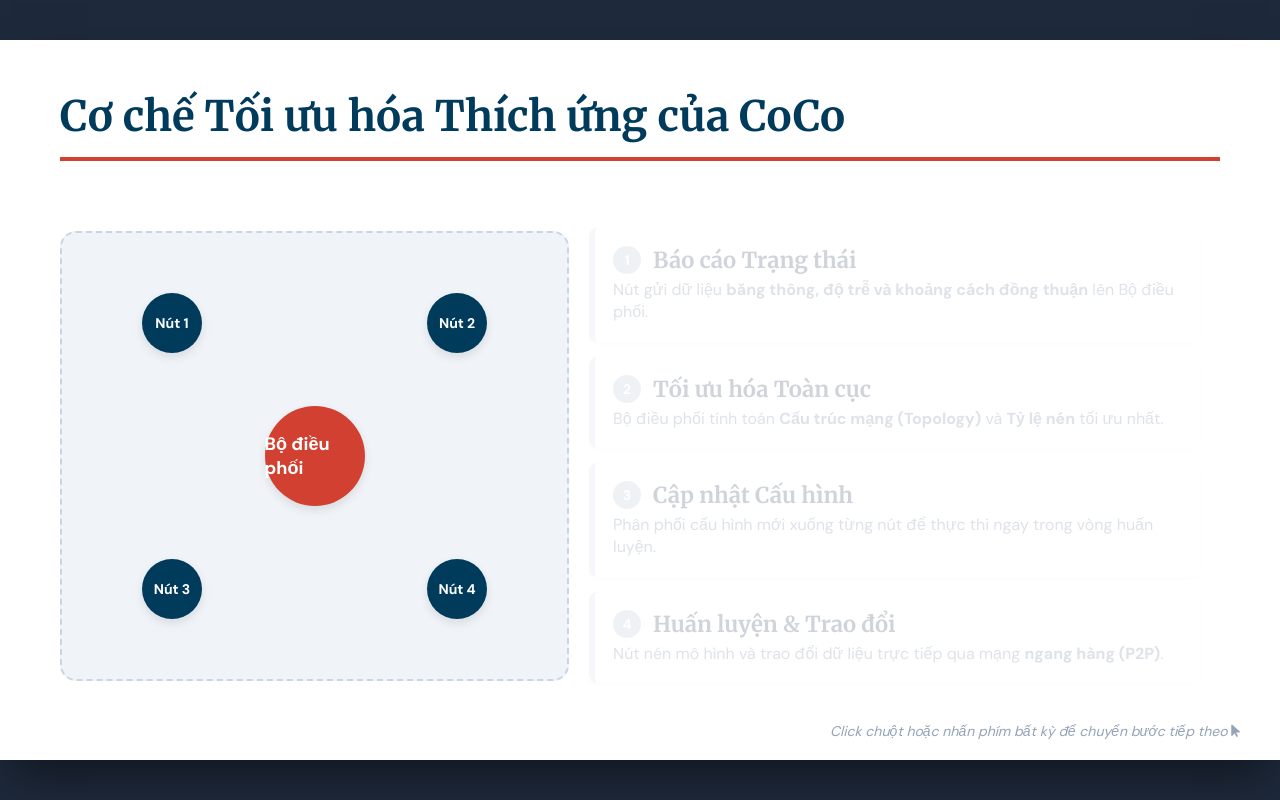
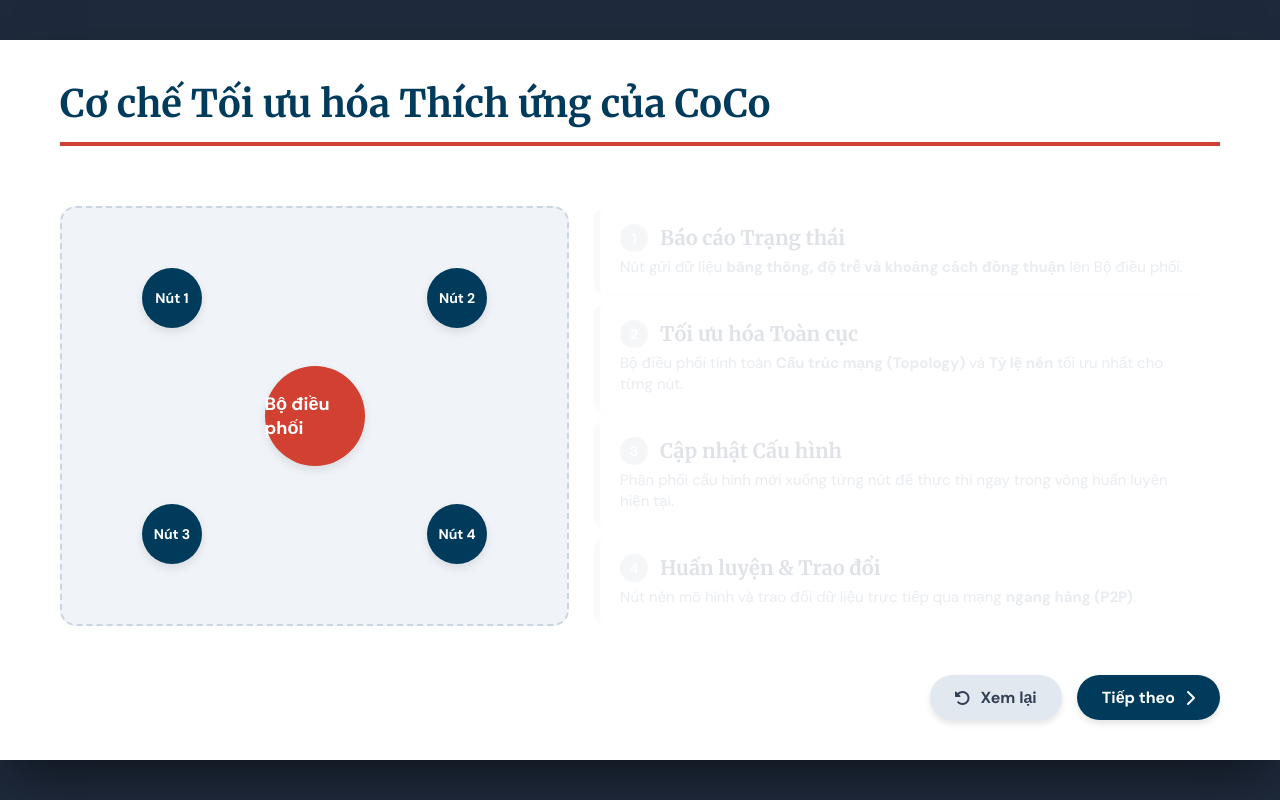
Before and after one commit to ttkien2004/coco-algo, a plain HTML site: page index.html in a window 1280 px wide. Drawn offline with Linux system fonts and the light colour scheme.

Commit message:
Update index.html

```diff
--- a/index.html
+++ b/index.html
@@ -14,6 +14,7 @@
             --accent: #D14030;
             --bg-light: #F0F4F8;
             --text: #334155;
+            --success: #22c55e;
         }
 
         * { box-sizing: border-box; }
@@ -26,28 +27,30 @@
             min-height: 100vh;
             overflow: hidden;
             font-family: 'DM Sans', sans-serif;
-            cursor: pointer; /* Click anywhere to advance */
         }
 
         .slide-container {
             background-color: #fff;
             width: 1280px;
             height: 720px;
-            padding: 50px 60px;
+            padding: 40px 60px;
             position: relative;
             display: flex;
             flex-direction: column;
             box-shadow: 0 25px 50px -12px rgba(0, 0, 0, 0.5);
+            /* Đảm bảo nội dung luôn vừa vặn khi nhúng */
+            max-width: 100vw;
+            max-height: 100vh;
         }
 
         .slide-title {
             font-family: 'Merriweather', serif;
-            font-size: 42px;
+            font-size: 38px;
             font-weight: 700;
             color: var(--primary);
             border-bottom: 4px solid var(--accent);
             padding-bottom: 15px;
-            margin: 0 0 40px 0;
+            margin: 0 0 30px 0;
         }
 
         .mechanism-grid {
@@ -62,7 +65,7 @@
         .visual-area {
             background: var(--bg-light);
             border-radius: 16px;
-            height: 450px;
+            height: 420px;
             position: relative;
             display: flex;
             align-items: center;
@@ -84,6 +87,7 @@
             font-weight: 700;
             box-shadow: 0 4px 10px rgba(0,0,0,0.1);
             transition: all 0.5s ease;
+            z-index: 2;
         }
 
         .coordinator-node {
@@ -98,21 +102,20 @@
         .steps-container {
             display: flex;
             flex-direction: column;
-            gap: 15px;
+            gap: 12px;
         }
 
         .step-card {
             background: white;
             border-left: 6px solid #e2e8f0;
-            padding: 18px;
+            padding: 15px 20px;
             border-radius: 8px;
             box-shadow: 0 2px 8px rgba(0,0,0,0.05);
-            opacity: 0.3; /* Mờ khi chưa kích hoạt */
-            transform: translateX(-20px);
+            opacity: 0.2;
+            transform: translateX(-15px);
             transition: all 0.6s cubic-bezier(0.34, 1.56, 0.64, 1);
         }
 
-        /* Khi bước được kích hoạt */
         .step-card.active {
             opacity: 1;
             transform: translateX(0);
@@ -151,7 +154,7 @@
 
         .step-card h3 {
             margin: 0;
-            font-size: 22px;
+            font-size: 20px;
             color: #64748b;
             font-family: 'Merriweather', serif;
             transition: color 0.3s;
@@ -162,7 +165,7 @@
 
         .step-card p {
             margin: 0;
-            font-size: 16px;
+            font-size: 15px;
             color: #94a3b8;
             line-height: 1.4;
             transition: color 0.3s;
@@ -170,13 +173,53 @@
 
         .active p { color: var(--text); }
 
-        .instruction {
-            position: absolute;
-            bottom: 20px;
-            right: 40px;
-            font-size: 14px;
-            color: #94a3b8;
-            font-style: italic;
+        /* Nút điều khiển */
+        .controls {
+            display: flex;
+            justify-content: flex-end;
+            gap: 15px;
+            margin-top: 20px;
+            z-index: 10;
+        }
+
+        .btn {
+            padding: 12px 25px;
+            border-radius: 30px;
+            border: none;
+            cursor: pointer;
+            font-family: 'DM Sans', sans-serif;
+            font-weight: 700;
+            font-size: 16px;
+            display: flex;
+            align-items: center;
+            gap: 10px;
+            transition: all 0.3s;
+            box-shadow: 0 4px 6px rgba(0,0,0,0.1);
+        }
+
+        .btn-next {
+            background-color: var(--primary);
+            color: white;
+        }
+
+        .btn-next:hover {
+            background-color: #002b44;
+            transform: translateY(-2px);
+        }
+
+        .btn-reset {
+            background-color: #e2e8f0;
+            color: var(--text);
+        }
+
+        .btn-reset:hover {
+            background-color: #cbd5e1;
+        }
+
+        .btn:disabled {
+            opacity: 0.5;
+            cursor: not-allowed;
+            transform: none;
         }
 
         /* Animation cho các đường nối hoặc sóng phát ra khi click */
@@ -187,6 +230,7 @@
             border: 2px solid var(--accent);
             border-radius: 50%;
             opacity: 0;
+            pointer-events: none;
         }
 
         .active-pulse {
@@ -197,18 +241,30 @@
             0% { transform: scale(1); opacity: 0.5; }
             100% { transform: scale(2.5); opacity: 0; }
         }
+
+        /* Đường nối mạng (Lines) */
+        .line {
+            position: absolute;
+            background: #cbd5e1;
+            height: 2px;
+            transform-origin: left center;
+            opacity: 0;
+            transition: opacity 0.5s;
+            z-index: 1;
+        }
     </style>
 </head>
-<body onclick="nextStep()">
+<body>
 
 <div class="slide-container">
     <h2 class="slide-title">Cơ chế Tối ưu hóa Thích ứng của CoCo</h2>
 
     <div class="mechanism-grid">
-        <div class="visual-area">
+        <div class="visual-area" id="visual-area">
             <div id="pulse-bg" class="pulse"></div>
             <div class="network-node coordinator-node">Bộ điều phối</div>
 
+            <!-- Nodes -->
             <div id="node1" class="network-node" style="top: 60px; left: 80px;">Nút 1</div>
             <div id="node2" class="network-node" style="top: 60px; right: 80px;">Nút 2</div>
             <div id="node3" class="network-node" style="bottom: 60px; left: 80px;">Nút 3</div>
@@ -229,7 +285,7 @@
                     <div class="step-number">2</div>
                     <h3>Tối ưu hóa Toàn cục</h3>
                 </div>
-                <p>Bộ điều phối tính toán <strong>Cấu trúc mạng (Topology)</strong> và <strong>Tỷ lệ nén</strong> tối ưu nhất.</p>
+                <p>Bộ điều phối tính toán <strong>Cấu trúc mạng (Topology)</strong> và <strong>Tỷ lệ nén</strong> tối ưu nhất cho từng nút.</p>
             </div>
 
             <div class="step-card" id="card-3">
@@ -237,7 +293,7 @@
                     <div class="step-number">3</div>
                     <h3>Cập nhật Cấu hình</h3>
                 </div>
-                <p>Phân phối cấu hình mới xuống từng nút để thực thi ngay trong vòng huấn luyện.</p>
+                <p>Phân phối cấu hình mới xuống từng nút để thực thi ngay trong vòng huấn luyện hiện tại.</p>
             </div>
 
             <div class="step-card" id="card-4">
@@ -250,7 +306,14 @@
         </div>
     </div>
 
-    <div class="instruction">Click chuột hoặc nhấn phím bất kỳ để chuyển bước tiếp theo <i class="fa-solid fa-arrow-pointer"></i></div>
+    <div class="controls">
+        <button class="btn btn-reset" onclick="resetSteps()">
+            <i class="fa-solid fa-rotate-left"></i> Xem lại
+        </button>
+        <button class="btn btn-next" id="btn-next" onclick="nextStep()">
+            Tiếp theo <i class="fa-solid fa-chevron-right"></i>
+        </button>
+    </div>
 </div>
 
 <script>
@@ -263,36 +326,57 @@
             const card = document.getElementById(`card-${currentStep}`);
             card.classList.add('active');
 
-            // Hiệu ứng hình ảnh tương ứng từng bước
             const pulse = document.getElementById('pulse-bg');
+            const nodes = document.querySelectorAll('.network-node:not(.coordinator-node)');
+            const coordinator = document.querySelector('.coordinator-node');
+
             if (currentStep === 1) {
-                // Các nút sáng lên
-                document.querySelectorAll('.network-node:not(.coordinator-node)').forEach(n => n.style.background = '#3b82f6');
+                // Bước 1: Các nút gửi tín hiệu về trung tâm
+                nodes.forEach(n => {
+                    n.style.background = '#3b82f6';
+                    n.style.transform = 'scale(1.1)';
+                });
             } else if (currentStep === 2) {
+                // Bước 2: Bộ điều phối xử lý
                 pulse.classList.add('active-pulse');
+                coordinator.style.transform = 'scale(1.2)';
+                coordinator.style.boxShadow = '0 0 30px rgba(209, 64, 48, 0.6)';
             } else if (currentStep === 3) {
+                // Bước 3: Phản hồi xuống các nút
                 pulse.style.borderColor = '#22c55e';
+                nodes.forEach(n => {
+                    n.style.background = '#22c55e';
+                    n.style.transform = 'scale(1)';
+                });
             } else if (currentStep === 4) {
-                // Mô phỏng kết nối P2P
-                document.querySelectorAll('.network-node').forEach(n => n.style.boxShadow = '0 0 20px rgba(59, 130, 246, 0.5)');
+                // Bước 4: Kết nối P2P (Mô phỏng bằng hiệu ứng tỏa sáng)
+                nodes.forEach(n => {
+                    n.style.boxShadow = '0 0 25px rgba(34, 197, 94, 0.8)';
+                });
+                document.getElementById('btn-next').disabled = true;
             }
-        } else {
-            // Reset nếu click sau khi hết bước
-            currentStep = 0;
-            document.querySelectorAll('.step-card').forEach(c => c.classList.remove('active'));
-            document.getElementById('pulse-bg').classList.remove('active-pulse');
-            document.querySelectorAll('.network-node:not(.coordinator-node)').forEach(n => {
-                n.style.background = '';
-                n.style.boxShadow = '';
-            });
         }
     }
 
-    // Hỗ trợ phím Space hoặc mũi tên để chuyển slide
+    function resetSteps() {
+        currentStep = 0;
+        document.querySelectorAll('.step-card').forEach(c => c.classList.remove('active'));
+        const pulse = document.getElementById('pulse-bg');
+        pulse.classList.remove('active-pulse');
+        pulse.style.borderColor = 'var(--accent)';
+
+        document.querySelectorAll('.network-node').forEach(n => {
+            n.style.background = '';
+            n.style.boxShadow = '';
+            n.style.transform = '';
+        });
+        document.getElementById('btn-next').disabled = false;
+    }
+
+    // Hỗ trợ phím Space hoặc mũi tên
     document.addEventListener('keydown', (e) => {
-        if (e.code === 'Space' || e.code === 'ArrowRight' || e.code === 'Enter') {
-            nextStep();
-        }
+        if (e.code === 'Space' || e.code === 'ArrowRight') nextStep();
+        if (e.code === 'KeyR') resetSteps();
     });
 </script>
 
```
